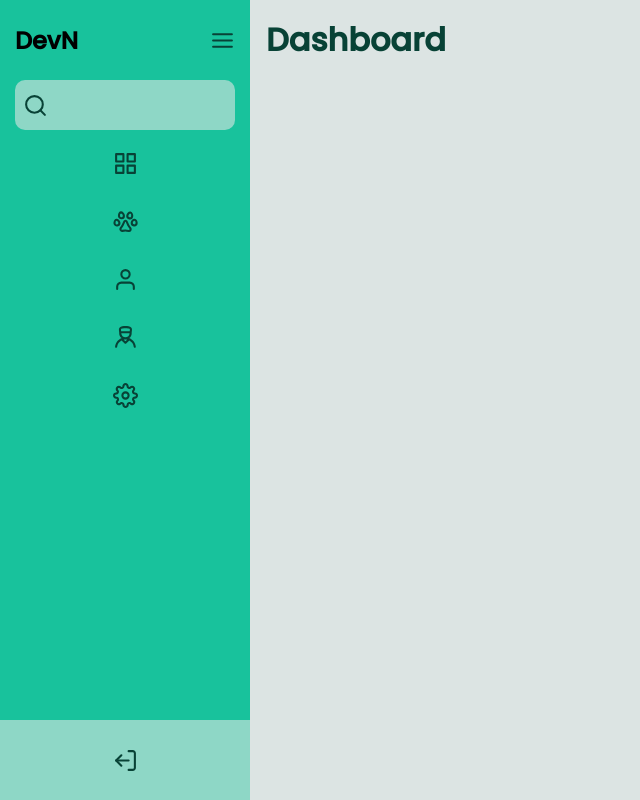
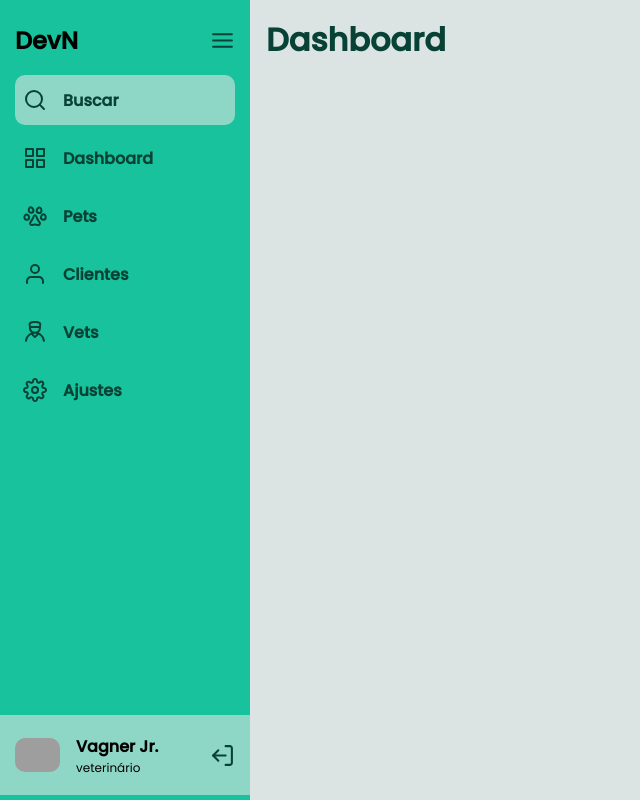
Before and after one commit to DevNatividade/Sidebar-Discover, a plain HTML site: page index.html in a window 1280 px wide. Both pictures are taken after a click on the button 39 px from the left and 40 px from the top of the page. Shown: the whole page, without its empty margins (0-640 px from the left). Drawn offline with Linux system fonts and the light colour scheme; grey boxes are pictures that could not be loaded.

Commit message:
Ajust foreach

```diff
--- a/CSS/style.css
+++ b/CSS/style.css
@@ -30,19 +30,21 @@ body {
 }
 
 .sidebar {
-    width: 78px;
-    height: 100%;
+    width: 70px;
+    height: 100vh;
 
     display: flex;
     flex-direction: column;
     justify-content: center;
 
     background-color: var(--green);
+
+    transition: all .1s;
 }
 
 .container-top {
     width: 100%;
-    height: 10%;
+    height: 70px;
     padding: 0 15px;
 
     display: flex;
@@ -84,12 +86,15 @@ nav li {
 
     border-radius: 10px;
 
-    transition: all .3s;
-
     display: flex;
     justify-content: center;
 }
+nav li p {
+    opacity: 0;
 
+
+    transition: all 0.2s;
+}
 nav li:hover {
     background-color: var(--light-green);
 }
@@ -191,6 +196,7 @@ main {
 #container-top-center {
     display: flex;
     justify-content: space-between;
+    padding: 0 15px;
 }
 
 /*Appear logo*/
@@ -212,6 +218,10 @@ main {
   new class at nav > input and paragraphs*/
 #list-text-appear {
     display: flex;
+    align-items: center;
+    width: 100%;
+
+    opacity: 1;
 }
 
 /*align on center btn-loggof
--- a/JAVASCRIPT/main.js
+++ b/JAVASCRIPT/main.js
@@ -2,18 +2,24 @@ const sidebar = document.querySelector('.sidebar');
 const containerTop = document.querySelector('.container-top');
 const logo = document.querySelector('.logo')
 const list = document.querySelector('li');
-//const appearParagraph = document.querySelectorAll('.sidebar-menu-icons-name')
+const appearParagraph = document.querySelectorAll('.sidebar-menu-icons-name')
+
 const appearInput = document.querySelector('input');
 const containerBottom = document.querySelector('.container-bottom');
 const containerBottomPerson = document.querySelector('.container-bottom-person');
+
+console.log(appearParagraph)
 
 function appearSidebar() {
     sidebar.setAttribute('id', 'opened-sidebar');
     containerTop.setAttribute('id', 'container-top-center')
     logo.setAttribute('id','logo')
     list.setAttribute('id','list')
-    //appearInput.setAttribute('id','list-text-appear')
-    appearParagraph.setAttribute('id','list-text-appear')
+    appearInput.setAttribute('id','list-text-appear')
+    // quando tiver uma lista usar o forEach
+    appearParagraph.forEach(e => {
+        e.setAttribute('id', 'list-text-appear')
+    })
     containerBottom.setAttribute('id','container-bottom-center')
     containerBottomPerson.setAttribute('id','container-bottom-person-appear')
 }
```
Also changed, not shown: index.html (+0 -6 lines).
